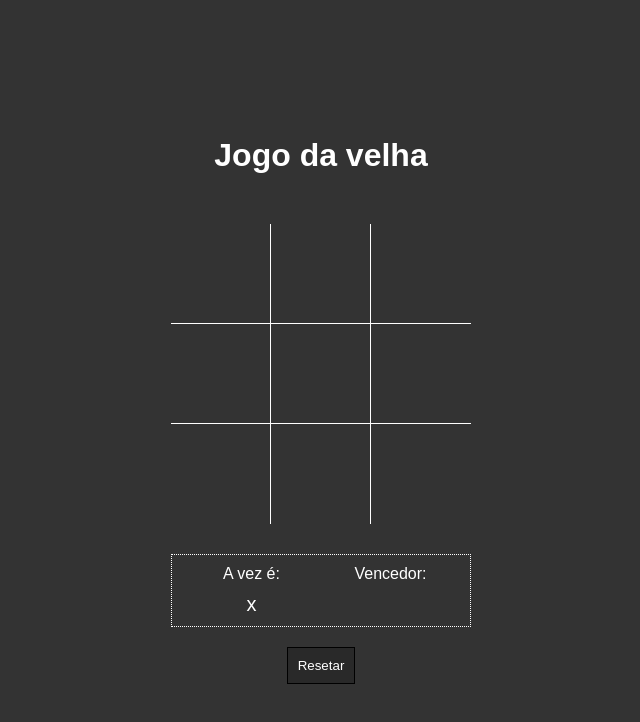
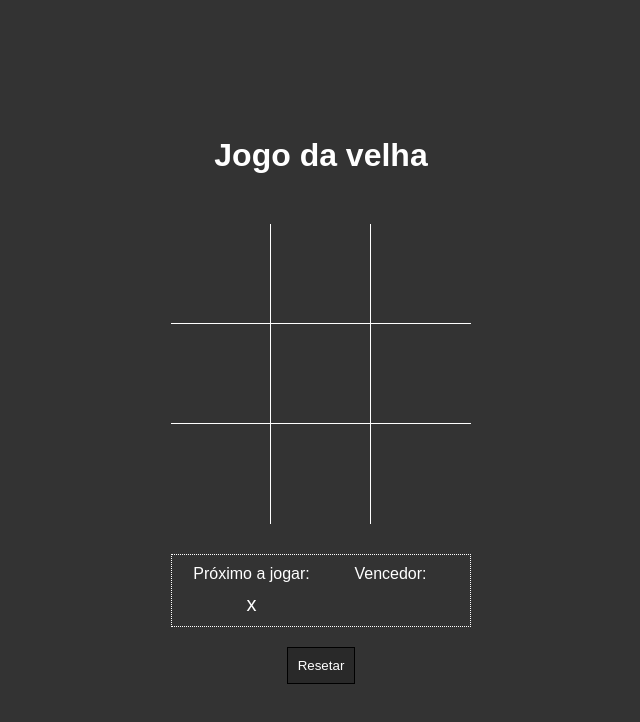
Before and after one commit to sdlima4025/jogodavelha, a plain HTML site: page index.html in a window 1280 px wide. Shown: the whole page, without its empty margins (319-959 px from the left). Drawn offline with Linux system fonts and the light colour scheme.

Commit message:
próximo a jogar

```diff
--- a/index.html
+++ b/index.html
@@ -26,7 +26,7 @@
 
     <div class="info">
         <div class="infoitem">
-            <div class="infotitulo">A vez é:</div>
+            <div class="infotitulo">Próximo a jogar:</div>
             <div class="infocorpo vez">--</div>
         </div>
         <div class="infoitem">
```
